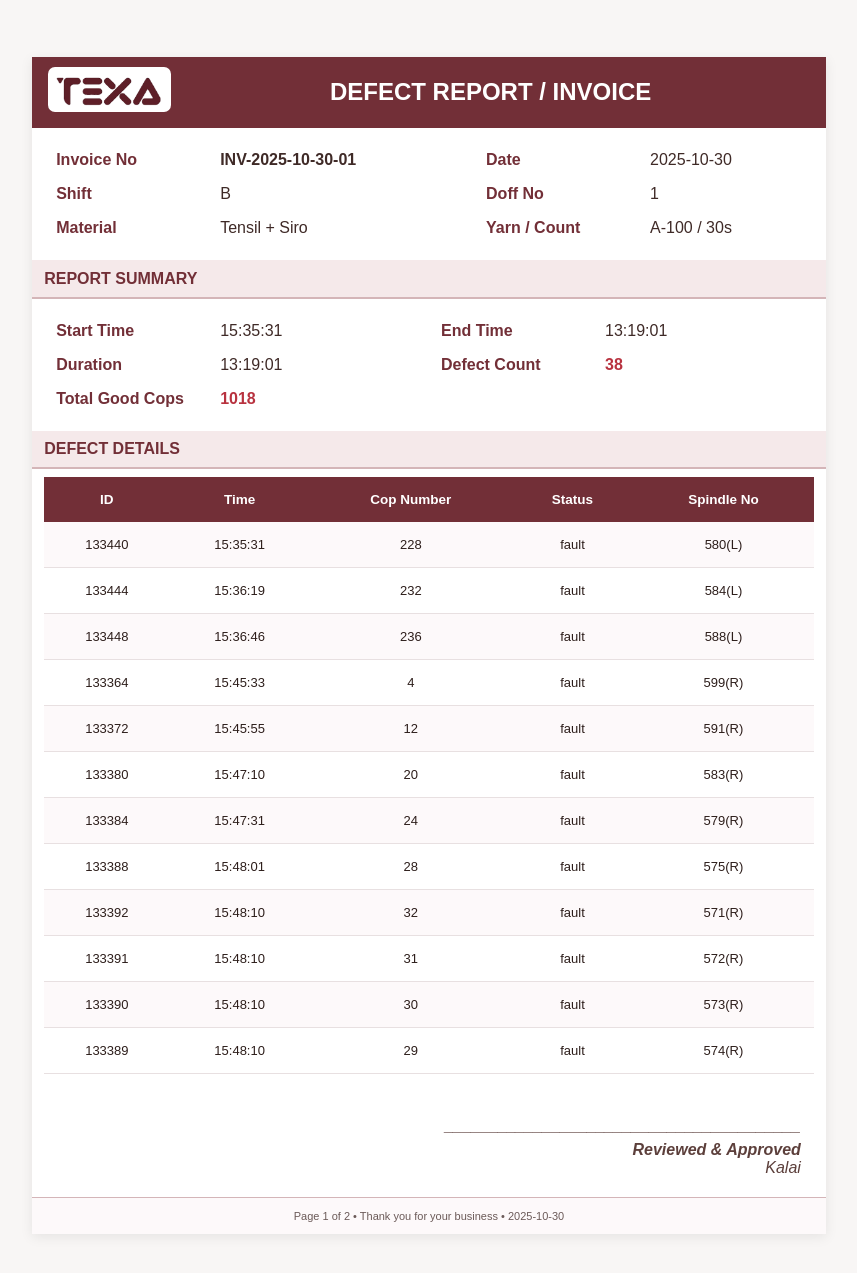
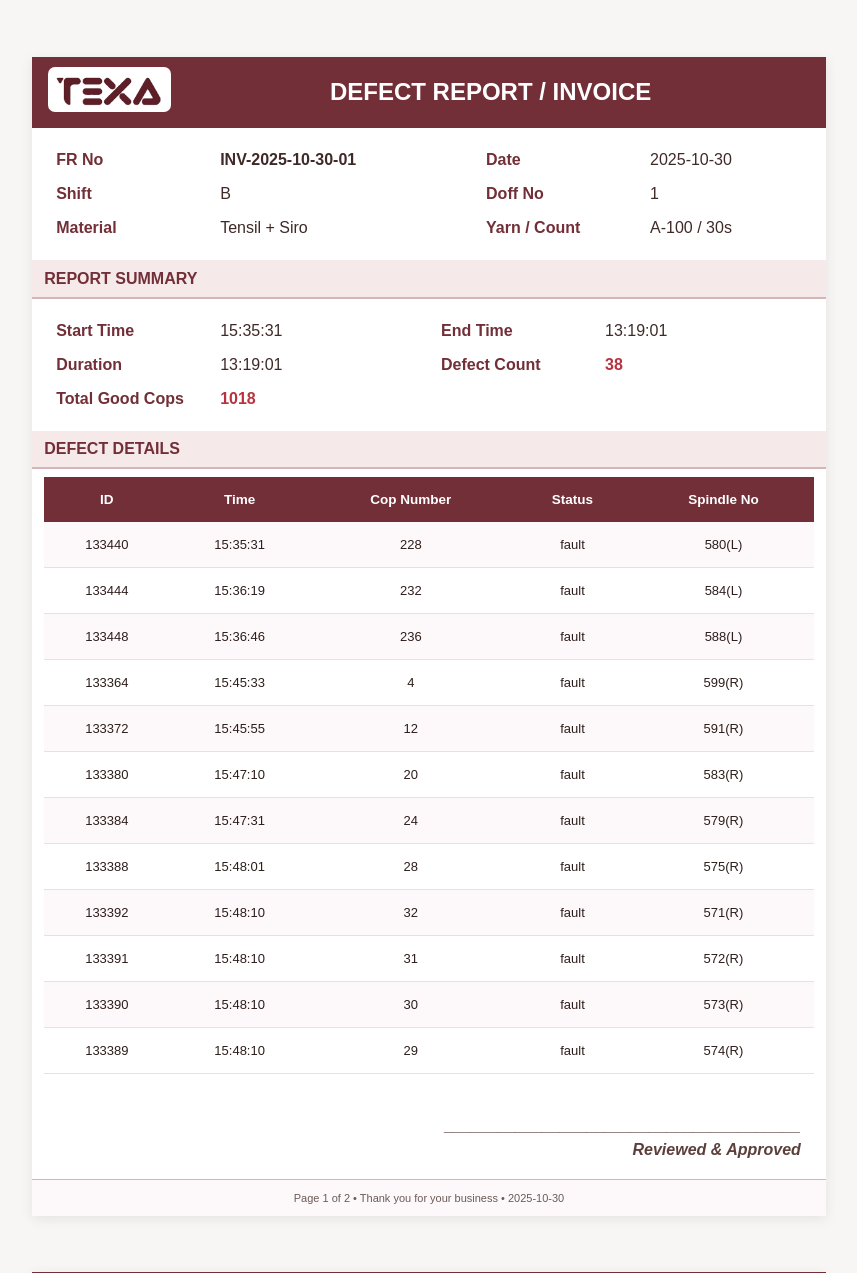
Before and after one commit to akashpt/cone-design, a Python web app: template templates/invoice.html in a window 1280 px wide. Shown: the top 1273 px of the page, without its empty margins (211-1068 px from the left). Run offline with Jinja, Linux system fonts and the light colour scheme; the template is opened without the code that fills it, so the values that code supplies are empty.

Commit message:
invoice name changed

```diff
--- a/templates/invoice.html
+++ b/templates/invoice.html
@@ -180,7 +180,7 @@
         <td colspan="2" style="padding-top: 15px; padding-bottom: 15px">
           <table width="100%" border="0" cellpadding="0" cellspacing="0">
             <tr>
-              <td class="label">Invoice No</td>
+              <td class="label">FR No</td>
               <td class="value"><strong>INV-2025-10-30-01</strong></td>
               <td class="label">Date</td>
               <td class="value">2025-10-30</td>
@@ -346,7 +346,7 @@
           <p style="margin: 0 0 6px 0">
             ________________________________________
           </p>
-          <strong>Reviewed & Approved</strong><br />Kalai
+          <strong>Reviewed & Approved</strong><br />
         </td>
       </tr>
       <tr>
```
